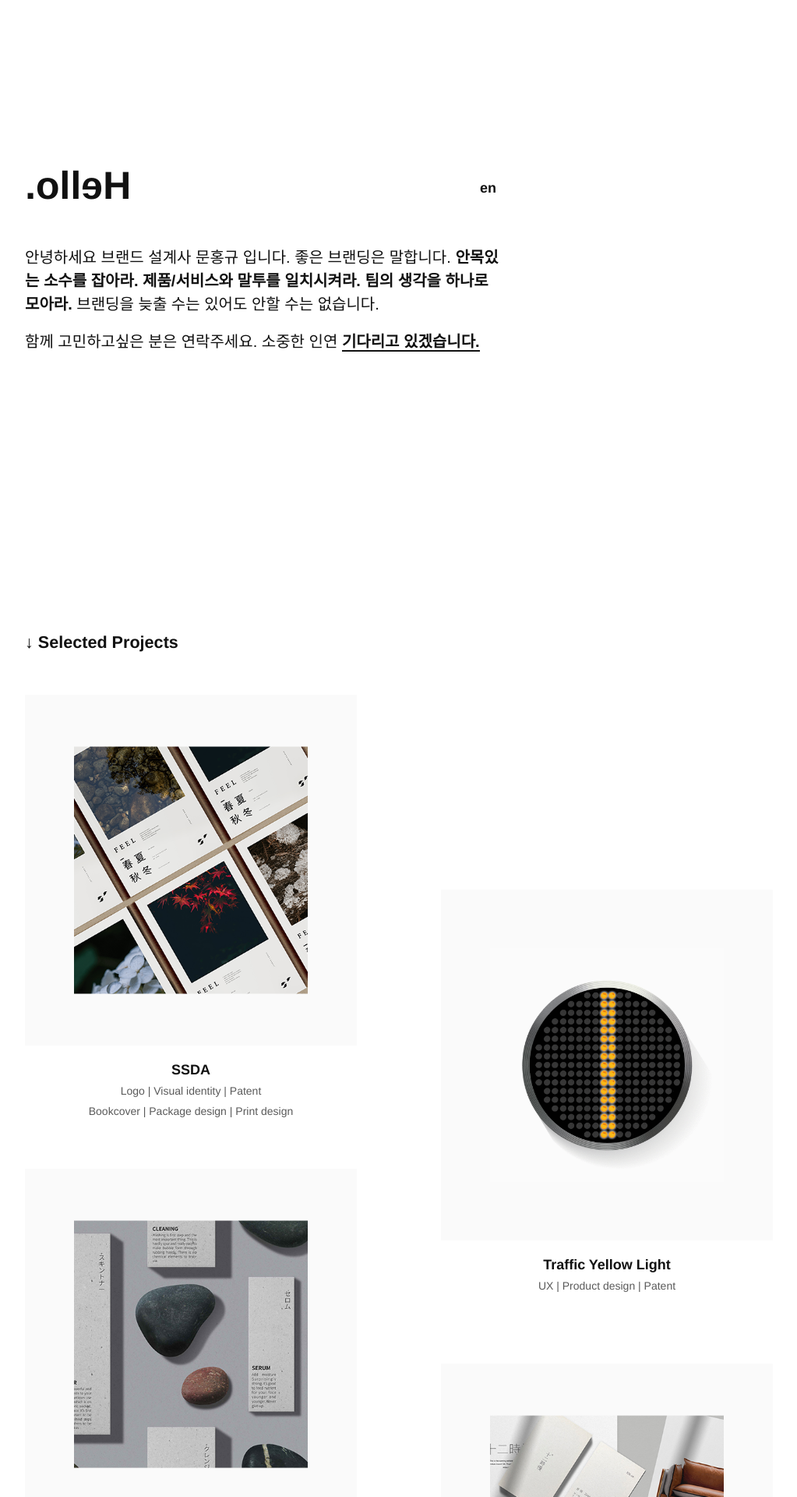
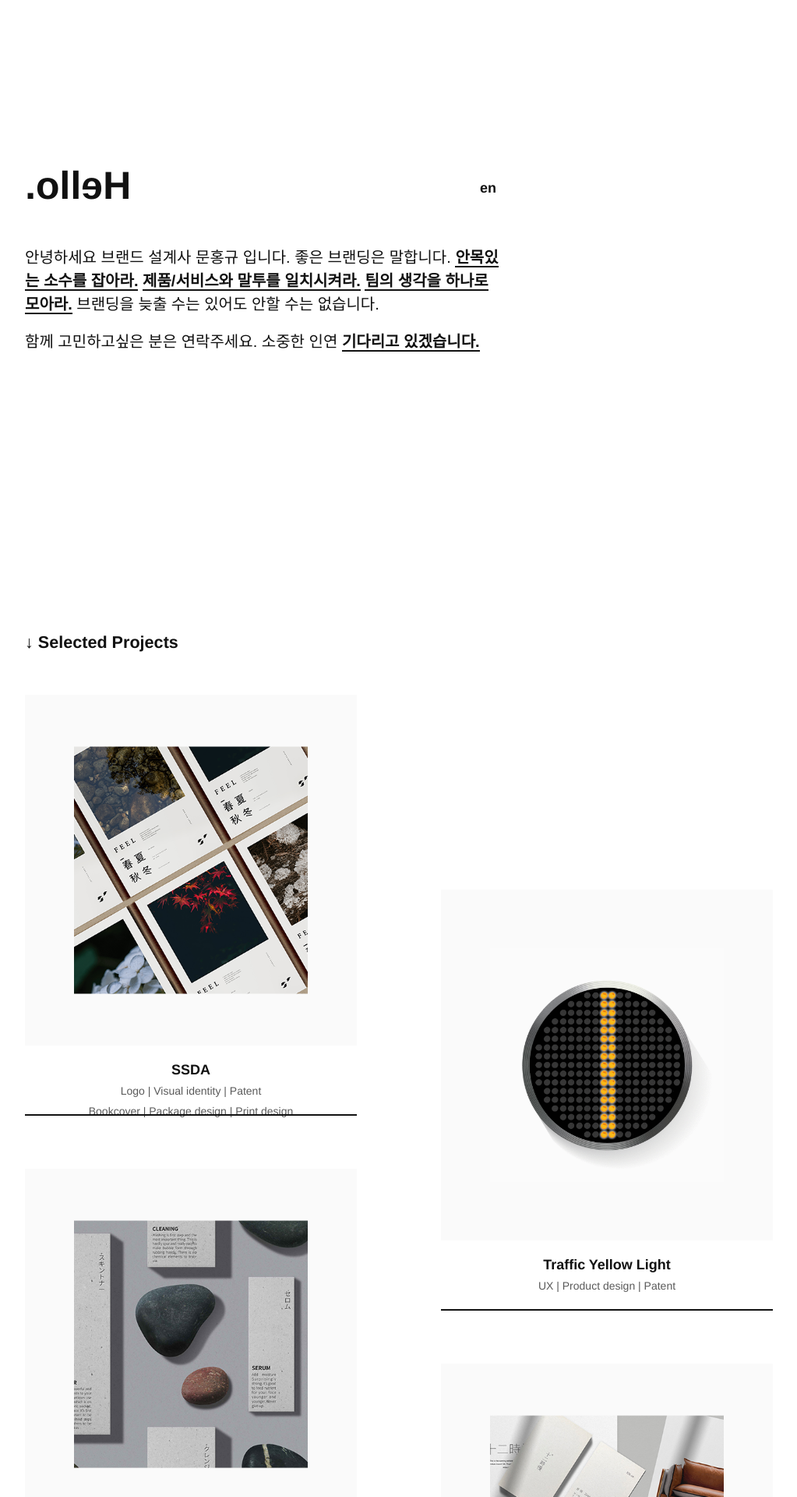
Before and after one commit to se-daan/daan.github.io, a Jekyll site: the page built from index.html, in a window 1280 px wide. Shown: the top 1920 px of the page at 78% size, without its empty margins (128-1151 px from the left). Built offline with Jekyll 4.4.1, drawn with Linux system fonts in a browser that asks for light colours.

Commit message:
레이어팝업a에 border bottom 추가

```diff
--- a/_sass/01-atoms/_typography.scss
+++ b/_sass/01-atoms/_typography.scss
@@ -32,6 +32,7 @@ a {
   color: $color-text;
   font-weight: 700;
   text-decoration: none;
+  border-bottom: 2px solid #111;
   &:hover {
     color: #fff;
       background-color: #00f;
```
